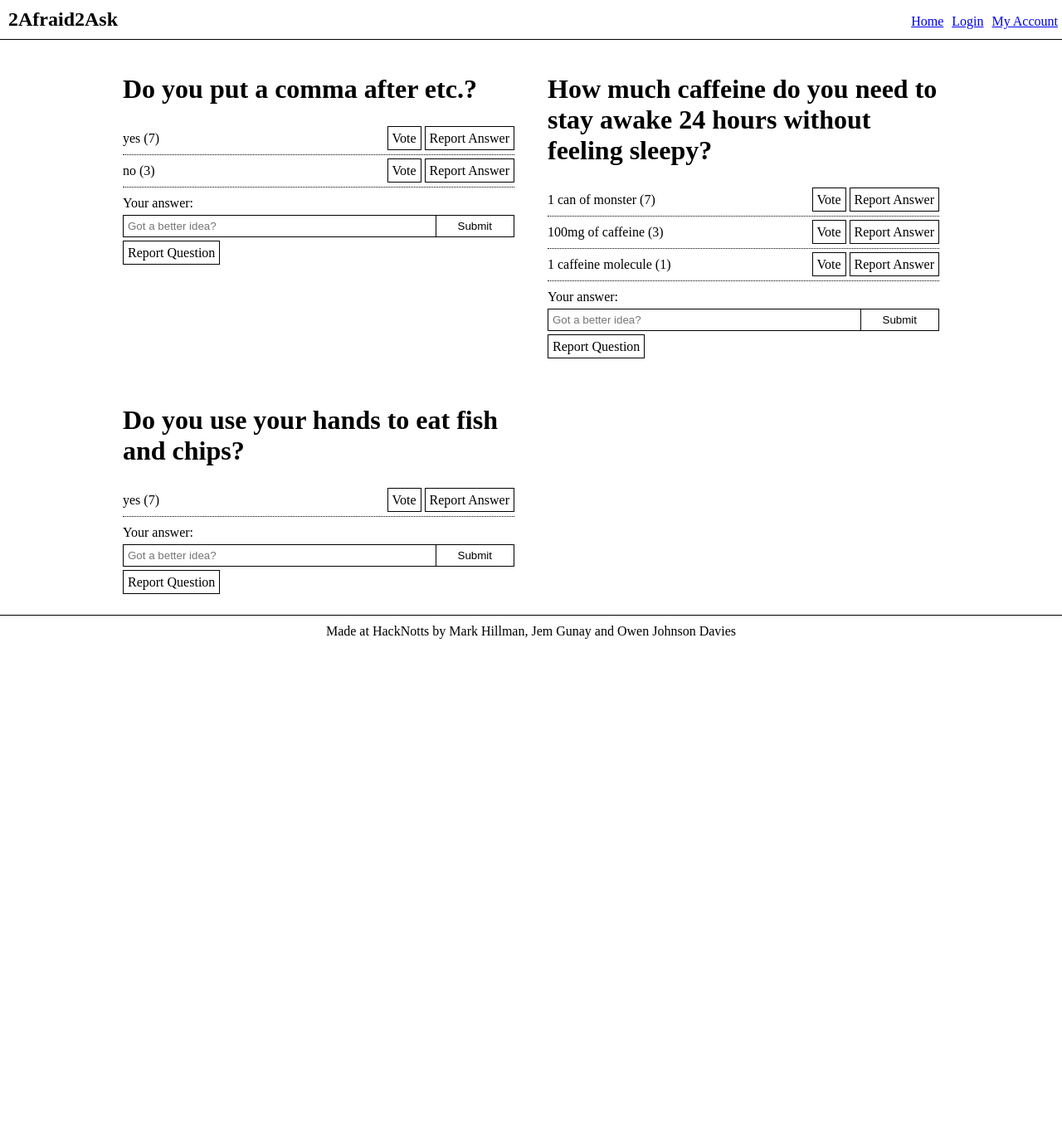
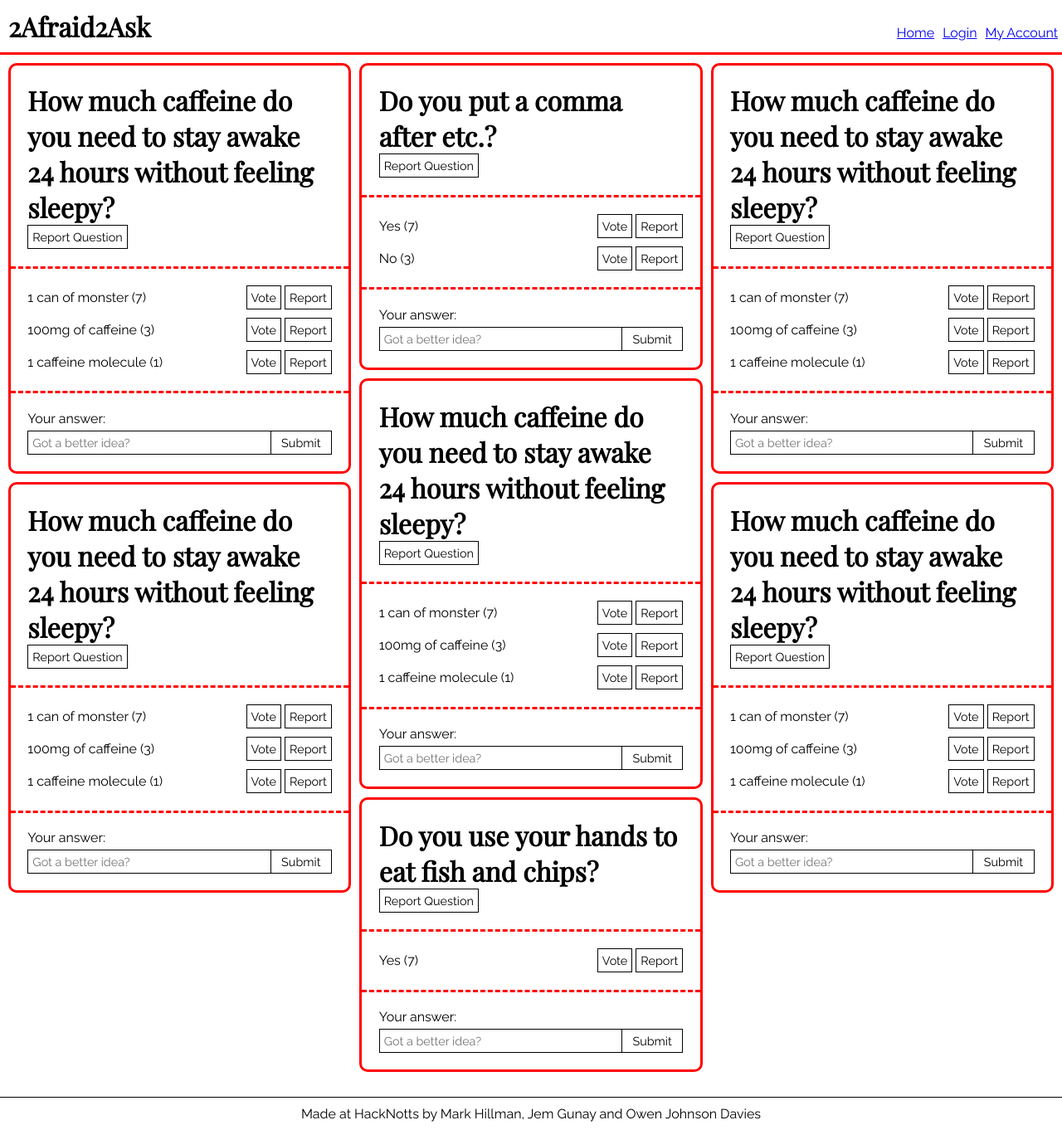
Before and after one commit to imitablerabbit/2afraid2ask, a Flask app: page / in a window 1280 px wide. Shown: the whole page at 83% size. Before the commit the page ends 770 px from the top, so only its background shows below. Run offline with Flask 2, Linux system fonts and the light colour scheme.

Commit message:
More example data Updated styling so that css columns are used

```diff
--- a/private/polls/0.json
+++ b/private/polls/0.json
@@ -6,7 +6,7 @@
 	"answers": {
 		"0": {
 			"answer_id": 0,
-			"answer": "yes",
+			"answer": "Yes",
 			"user_id": 0,
 			"votes": 7,
 			"reports": 0
--- a/private/polls/1.json
+++ b/private/polls/1.json
@@ -6,14 +6,14 @@
 	"answers": {
 		"0": {
 			"answer_id": 0,
-			"answer": "yes",
+			"answer": "Yes",
 			"user_id": 0,
 			"votes": 7,
 			"reports": 0
 		},
 		"1": {
 			"answer_id": 1,
-			"answer": "no",
+			"answer": "No",
 			"user_id": 1,
 			"votes": 3,
 			"reports": 1
--- /dev/null
+++ b/private/polls/3.json
@@ -0,0 +1,29 @@
+ {
+	"poll_id": 3,
+	"user_id": 1,
+	"question": "How much caffeine do you need to stay awake 24 hours without feeling sleepy?",
+	"reports": 0,
+	"answers": {
+		"0": {
+			"answer_id": 0,
+			"answer": "1 can of monster",
+			"user_id": 0,
+			"votes": 7,
+			"reports": 0
+		},
+		"1": {
+			"answer_id": 1,
+			"answer": "100mg of caffeine",
+			"user_id": 1,
+			"votes": 3,
+			"reports": 1
+		},
+		"2": {
+			"answer_id": 2,
+			"answer": "1 caffeine molecule",
+			"user_id": 2,
+			"votes": 1,
+			"reports": 7
+		}
+	}
+}
--- /dev/null
+++ b/private/polls/4.json
@@ -0,0 +1,29 @@
+ {
+	"poll_id": 4,
+	"user_id": 1,
+	"question": "How much caffeine do you need to stay awake 24 hours without feeling sleepy?",
+	"reports": 0,
+	"answers": {
+		"0": {
+			"answer_id": 0,
+			"answer": "1 can of monster",
+			"user_id": 0,
+			"votes": 7,
+			"reports": 0
+		},
+		"1": {
+			"answer_id": 1,
+			"answer": "100mg of caffeine",
+			"user_id": 1,
+			"votes": 3,
+			"reports": 1
+		},
+		"2": {
+			"answer_id": 2,
+			"answer": "1 caffeine molecule",
+			"user_id": 2,
+			"votes": 1,
+			"reports": 7
+		}
+	}
+}
--- /dev/null
+++ b/private/polls/5.json
@@ -0,0 +1,29 @@
+ {
+	"poll_id": 5,
+	"user_id": 1,
+	"question": "How much caffeine do you need to stay awake 24 hours without feeling sleepy?",
+	"reports": 0,
+	"answers": {
+		"0": {
+			"answer_id": 0,
+			"answer": "1 can of monster",
+			"user_id": 0,
+			"votes": 7,
+			"reports": 0
+		},
+		"1": {
+			"answer_id": 1,
+			"answer": "100mg of caffeine",
+			"user_id": 1,
+			"votes": 3,
+			"reports": 1
+		},
+		"2": {
+			"answer_id": 2,
+			"answer": "1 caffeine molecule",
+			"user_id": 2,
+			"votes": 1,
+			"reports": 7
+		}
+	}
+}
--- /dev/null
+++ b/private/polls/6.json
@@ -0,0 +1,29 @@
+ {
+	"poll_id": 6,
+	"user_id": 1,
+	"question": "How much caffeine do you need to stay awake 24 hours without feeling sleepy?",
+	"reports": 0,
+	"answers": {
+		"0": {
+			"answer_id": 0,
+			"answer": "1 can of monster",
+			"user_id": 0,
+			"votes": 7,
+			"reports": 0
+		},
+		"1": {
+			"answer_id": 1,
+			"answer": "100mg of caffeine",
+			"user_id": 1,
+			"votes": 3,
+			"reports": 1
+		},
+		"2": {
+			"answer_id": 2,
+			"answer": "1 caffeine molecule",
+			"user_id": 2,
+			"votes": 1,
+			"reports": 7
+		}
+	}
+}
--- a/private/templates/base.html
+++ b/private/templates/base.html
@@ -7,6 +7,7 @@
     <link rel="stylesheet" type="text/css" href="/static/poll.css">
     <link rel="stylesheet" type="text/css" href="/static/styles.css">
     <link rel="stylesheet" type="text/css" href="/static/form.css">
+    <link href="https://fonts.googleapis.com/css?family=Playfair+Display|Raleway" rel="stylesheet">
 </head>
 <body>
     {% block titlenav %}
--- a/private/templates/index.html
+++ b/private/templates/index.html
@@ -1,5 +1,9 @@
 {% extends "base.html" %}
 
 {% block content %}
-{% for id, poll in polls.items() %}{% include "poll.html" with context %}{% endfor %}
+
+<div class="poll-list">
+    {% for id, poll in polls.items() %}{% include "poll.html" with context %}{% endfor %}
+</div>
+
 {% endblock %}
--- a/private/templates/login.html
+++ b/private/templates/login.html
@@ -2,7 +2,6 @@
 
 {% block content %}
 <h1>Login</h1>
-<div>
 <form method="POST">
     <label class="control-label col-sm-5" for=email>Email:</label>
     <input id=email name=email type=email placeholder="Enter email"></input>
@@ -13,6 +12,5 @@
     <input type="submit" value="Login">
 </form>
 
-    <a href="/user/new"> Register here </a>
-</div>
+<a href="/user/new">Register here!</a>
 {% endblock %}
--- a/private/templates/new_user.html
+++ b/private/templates/new_user.html
@@ -1,6 +1,7 @@
 {% extends "base.html" %}
 
 {% block content %}
+<h1>Register</h1>
 <form method=POST>
     <label for=email>Email:</label>
     <input id=email name=email type=email></input>
--- a/private/templates/poll.html
+++ b/private/templates/poll.html
@@ -1,5 +1,9 @@
 {% if poll.question %}<div class="poll-block">
-    <h1>{{poll.question}}</h1>
+
+    <div class="poll-question">
+        <h1>{{poll.question}}</h1>
+        <a class="button report" href="/poll/report/{{poll.poll_id}}">Report Question</a>
+    </div>
 
     <div class="poll-answers">
     {% if poll.answers %}
@@ -8,21 +12,20 @@
                 <p>{{answer.answer}} ({{answer.votes}})</p><div class="buttons">
 
                     <a class="button" href="/polls/{{poll.poll_id}}/answers/{{answer.answer_id}}/vote">Vote</a>
-                    <a class="button" href="/polls/{{poll.poll_id}}/answers/report/{{answer.answer_id}}">Report Answer</a>
+                    <a class="button" href="/polls/{{poll.poll_id}}/answers/report/{{answer.answer_id}}">Report</a>
                 </div>
             </div>
         {% endfor %}
     {% else %}
-        <h1>no answers yet</h1>
+        <p>no answers yet</p>
     {% endif %}
 
-        <form class="poll-form" method="POST" action="/poll/{{poll.poll_id}}/answers/new">
-            <label>Your answer:</label>
-
-            <input name="answer" id="answer" type="text" placeholder="Got a better idea?"></input><input type="submit" value="Submit">
-        </form>
     </div>
 
+    <form class="poll-form" method="POST" action="/poll/{{poll.poll_id}}/answers/new">
+        <label>Your answer:</label>
 
-    <a class="button" href="/poll/report/{{poll.poll_id}}">Report Question</a>
+        <input name="answer" id="answer" type="text" placeholder="Got a better idea?"></input><input type="submit" value="Submit">
+    </form>
+
 </div>{% endif %}
--- a/server/polls.py
+++ b/server/polls.py
@@ -140,7 +140,7 @@ def poll_answer_report(poll_id, answer_id):
 
 
 @app.route("/poll/<int:poll_id>/answers/new", methods=["POST", "GET"])
-def poll_anwser_new(poll_id):
+def poll_answer_new(poll_id):
     if not is_logged_in():
         return redirect("/login")
     if request.method == "POST":
@@ -176,7 +176,7 @@ def poll_anwser_new(poll_id):
         user["answers"].append(answer)
         users_dict[user_id] = user
         users_lock.release()
-        return "Answer successfully added"
+        return redirect("/")
 
 
 @app.route("/polls/<int:poll_id>")
@@ -208,4 +208,4 @@ def poll_answer_vote(poll_id, answer_id):
     poll["answers"] = answers
     polls_dict[poll_id] = poll
     polls_lock.release()
-    return "Vote successful"
+    return redirect("/")
--- a/server/static/form.css
+++ b/server/static/form.css
@@ -3,12 +3,12 @@ label {
     margin-bottom: 5px;
 }
 
-input {
-    box-sizing: border-box;
+input, a.button {
+    font-family: 'Raleway', sans-serif;
     display: inline-block;
     border: solid thin black;
     padding: 5px;
-    margin: 0px;
+    font-size: 0.9em;
 }
 
 input[type=submit],
--- a/server/static/index.css
+++ b/server/static/index.css
@@ -8,7 +8,7 @@ nav {
     display: inline-block;
     margin: 0px;
     padding: 0px;
-    border-bottom: solid thin black;
+    border-bottom: solid 3px red;
 }
 
 nav h1 {
@@ -17,6 +17,7 @@ nav h1 {
     margin: 0px;
     padding: 10px;
     box-sizing: border-box;
+    font-size: 2em;
 }
 
 nav ul {
@@ -36,7 +37,7 @@ nav li {
 
 #main-content {
     margin: auto;
-    width: 80%;
+    width: 100%;
 }
 
 footer {
--- a/server/static/poll.css
+++ b/server/static/poll.css
@@ -1,51 +1,76 @@
+.poll-list {
+    column-count: 3;
+    column-gap: 10px;
+    padding: 10px;
+}
+
 .poll-block {
-    width: 50%;
-    margin: 0px;
-    padding: 20px;
-    box-sizing: border-box;
+    width: 100%;
     display: inline-block;
     vertical-align: top;
+    border: solid 3px red;
+    border-radius: 10px;
+    margin-bottom: 10px;
+}
+
+.poll-block:nth-of-type(3n - 2) {
+    margin-right: 0;
+}
+
+.poll-block:nth-of-type(3n) {
+    margin-left: 0;
+}
+
+.poll-question {
+    padding: 5%;
+    border-bottom: dashed 3px red;
+}
+
+.poll-question .button.report {
 }
 
 .poll-answers {
+    padding: 5%;
+    border-bottom: dashed 3px red;
 }
 
 .poll-answer {
     display: inline-block;
     width: 100%;
-    padding: 10px 0px;
-    border-bottom: thin dotted black;
+    padding: 5px 0px;
+    /*border-bottom: thin dotted black;*/
+}
+
+.poll-answer:first-of-type {
+    padding-top: 0px;
+}
+
+.poll-answer:last-of-type {
+    padding-bottom: 0px;
+}
+
+.poll-form {
+    display: inline-block;
+    width: 100%;
+    padding: 5%;
 }
 
 .poll-answer p {
     display: inline-block;
-    width: 50%;
-    margin: 0px;
-    padding: 0px;
+    width: 60%;
 }
 
 .poll-answer .buttons {
     display: inline-block;
-    width: 50%;
-    margin: 0px;
-    padding: 0px;
+    width: 40%;
     text-align: right;
-}
-
-.poll-form {
-    width: 100%;
-    padding: 10px 0px;
-    display: inline-block;
-    margin: 0px;
 }
 
 .poll-form input[type=text] {
     width: 80%;
-    margin: 0px;
 }
 
 .poll-form input[type=submit] {
     width: 20%;
-    margin: 0px;
     border-left: none;
 }
--- a/server/static/styles.css
+++ b/server/static/styles.css
@@ -1,3 +1,19 @@
+* {
+    font-family: 'Raleway', sans-serif;
+    margin: 0px;
+    padding: 0px;
+    box-sizing: border-box;
+}
+
+h1, h2, h3, h4 {
+    font-family: 'Playfair Display', serif;
+    font-style: normal;
+}
+
+h1 {
+    font-size: 2rem;
+}
+
 a.button {
     border: solid thin black;
     padding: 5px;
```
Also changed, not shown: server/static/main.css (deleted, +0 -25 lines). Lines whose indentation alone changed are shown as unchanged.
